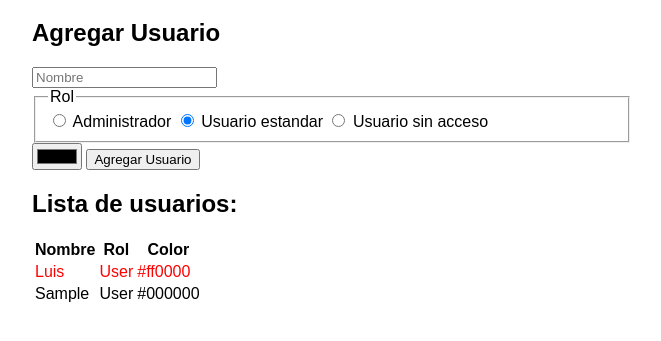
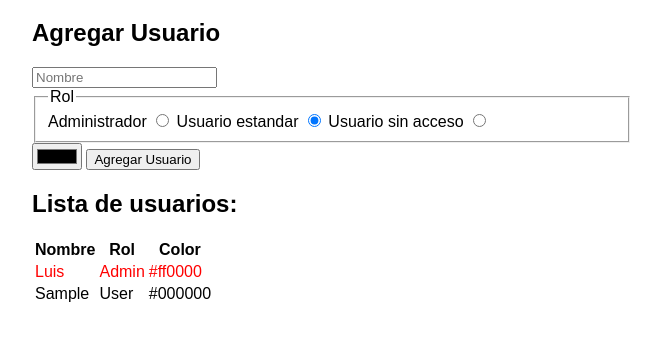
Before and after one commit to ProfLuisJimenez/pw_javascript_sistemaUsuarios, a plain HTML site: page index.html in a window 1280 px wide. Both pictures are taken after typing "Sample" into the empty fields and a click on the button "Agregar Usuario". Shown: the part 61-402 px from the top of the page, without its empty margins (308-969 px from the left). Drawn offline with Linux system fonts and the light colour scheme.

Commit message:
FIX: tags on radio buttons

```diff
--- a/index.html
+++ b/index.html
@@ -14,9 +14,12 @@
         <input name="nombre" id="nombre" placeholder="Nombre" required>
         <fieldset>
             <legend>Rol</legend>
-            <label><input type="radio" name="rol" value="1" required> Administrador</label>
-            <label><input type="radio" name="rol" value="2" required checked> Usuario estandar</label>
-            <label><input type="radio" name="rol" value="3" required> Usuario sin acceso</label>
+                <label for="admin">Administrador</label>
+                <input type="radio" name="rol" value="1" id="admin" required>
+                <label for="user">Usuario estandar</label>
+                <input type="radio" name="rol" value="2" id="user" required checked>
+                <label for="nonuser"> Usuario sin acceso</label>
+                <input type="radio" name="rol" value="3" id="nonuser" required>
         </fieldset>
         <input type="color" name="color" id="color" required>
         <button type="button" id="boton">Agregar Usuario</button>
--- a/scripts/funciones.js
+++ b/scripts/funciones.js
@@ -1,5 +1,5 @@
 function cargar() {
-    const usuarios = [{ nombre: "Luis", rol: "Admin", color: "#ff0000" }];
+    const usuarios = [{"nombre": "Luis", "rol": "1", "color": "#ff0000"}];
     document.getElementById("boton").addEventListener("click", function () {
         agregar(usuarios);
     });
@@ -8,7 +8,7 @@ function cargar() {
 
 function agregar(usuarios){
     let nombre = document.getElementById("nombre").value;
-    let rol = document.querySelector('input[name="rol"]:checked').value;
+    let rol = document.querySelector('input[name="rol"]:checked')?.value;
     let color = document.getElementById("color").value;
     if (validar(nombre, rol, color)) {
         usuarios.push({ nombre: nombre, rol: rol, color: color });
```
